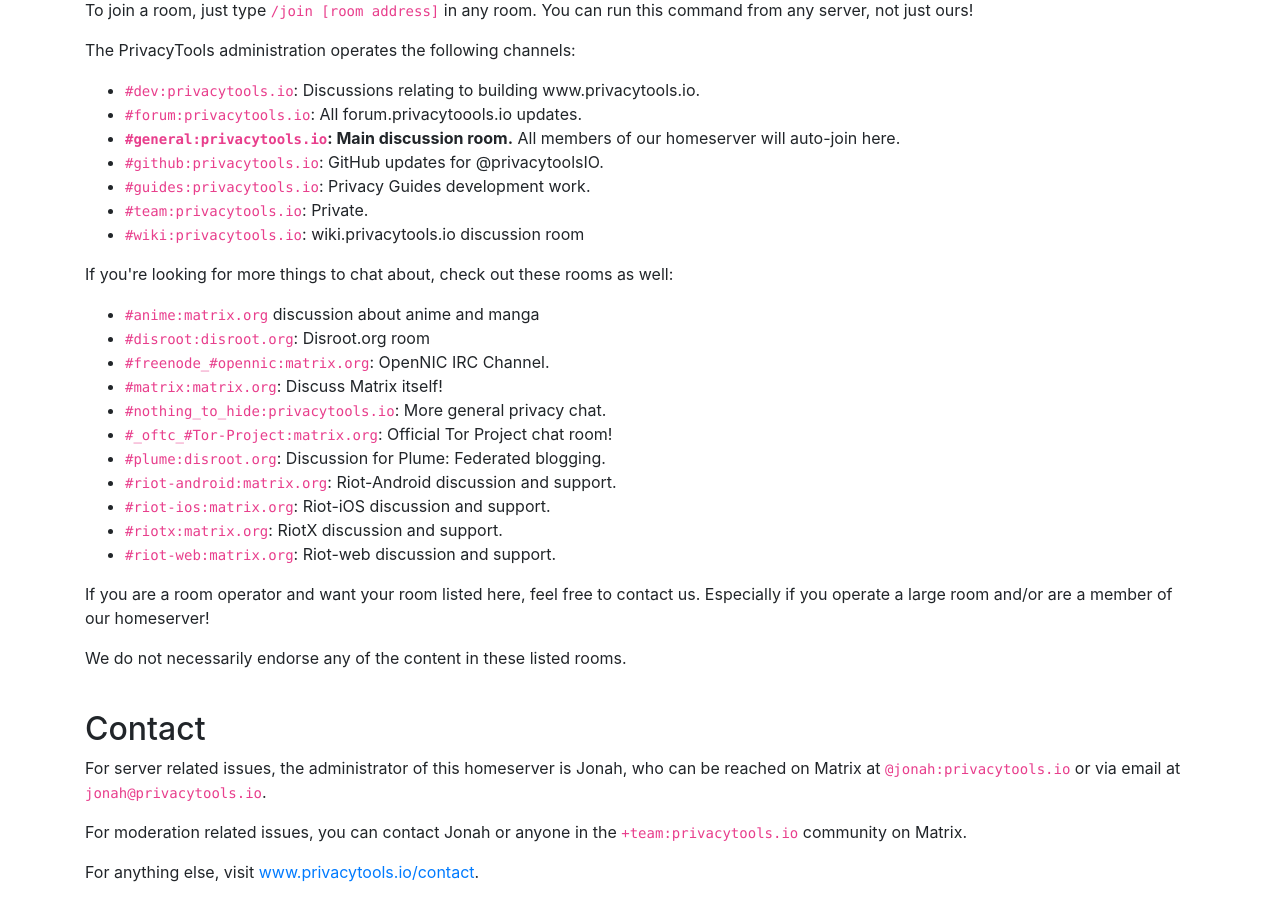
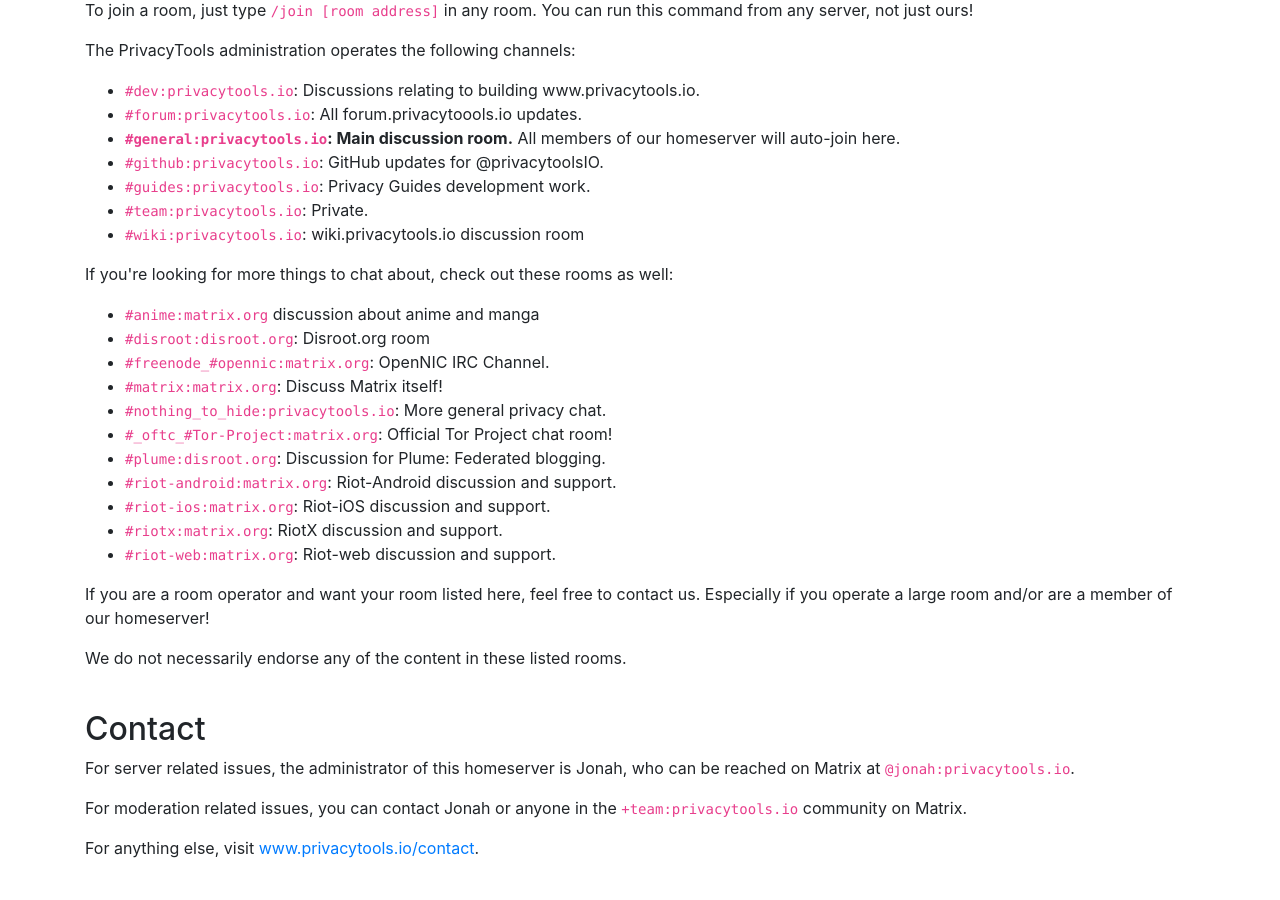
Before and after one commit to privacytools/static-sites, a Jekyll site: the page built from chat/index.html, in a window 1280 px wide and 900 px high, scrolled down 2857 px. Built offline with Jekyll 4.4.1, drawn with Linux system fonts in a browser that asks for light colours; after the commit the page ends 3733 px from its top, so only the background shows below that.

Commit message:
Remove email

```diff
--- a/chat/index.html
+++ b/chat/index.html
@@ -100,6 +100,6 @@
 <p>We do not necessarily endorse any of the content in these listed rooms.</p>
 
 <h2 class="pt-4" id="contact">Contact</h2>
-<p>For server related issues, the administrator of this homeserver is Jonah, who can be reached on Matrix at <code>@jonah:privacytools.io</code> or via email at <code>jonah@privacytools.io</code>.
+<p>For server related issues, the administrator of this homeserver is Jonah, who can be reached on Matrix at <code>@jonah:privacytools.io</code>.
 <p>For moderation related issues, you can contact Jonah or anyone in the <code>+team:privacytools.io</code> community on Matrix.</p>
 <p>For anything else, visit <a href="https://www.privacytools.io/contact/">www.privacytools.io/contact</a>.</p>
```
